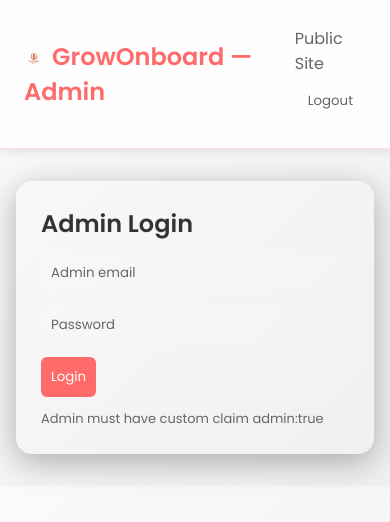
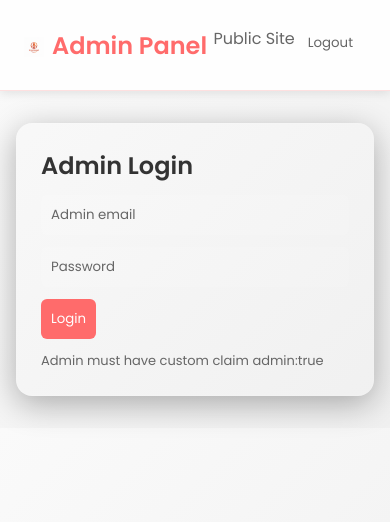
Before and after one commit to growonboard9-rgb/GrowOnboard, a plain HTML site: page frontend/public/admin.html in a window 390 px wide. Drawn offline with Linux system fonts and the light colour scheme; no server answers.

Commit message:
Update admin.html

```diff
--- a/frontend/public/admin.html
+++ b/frontend/public/admin.html
@@ -298,7 +298,7 @@
 
       nav {
         display: flex;
-        flex-direction: column;
+        flex-direction: row;
         align-items: flex-start;
       }
 
@@ -313,7 +313,7 @@
 
 <body>
   <header class="site-header">
-    <div class="brand"><img src="./logo.png" alt="GrowOnboard" style="width:20px;height:20px;vertical-align:middle;margin-right:8px">GrowOnboard — Admin</div>
+    <div class="brand"><img src="./logo.png" alt="GrowOnboard" style="width:20px;height:20px;vertical-align:middle;margin-right:8px">Admin Panel</div>
     <nav>
       <a href="../index.html">Public Site</a>
       <button id="btnLogout">Logout</button>
```
